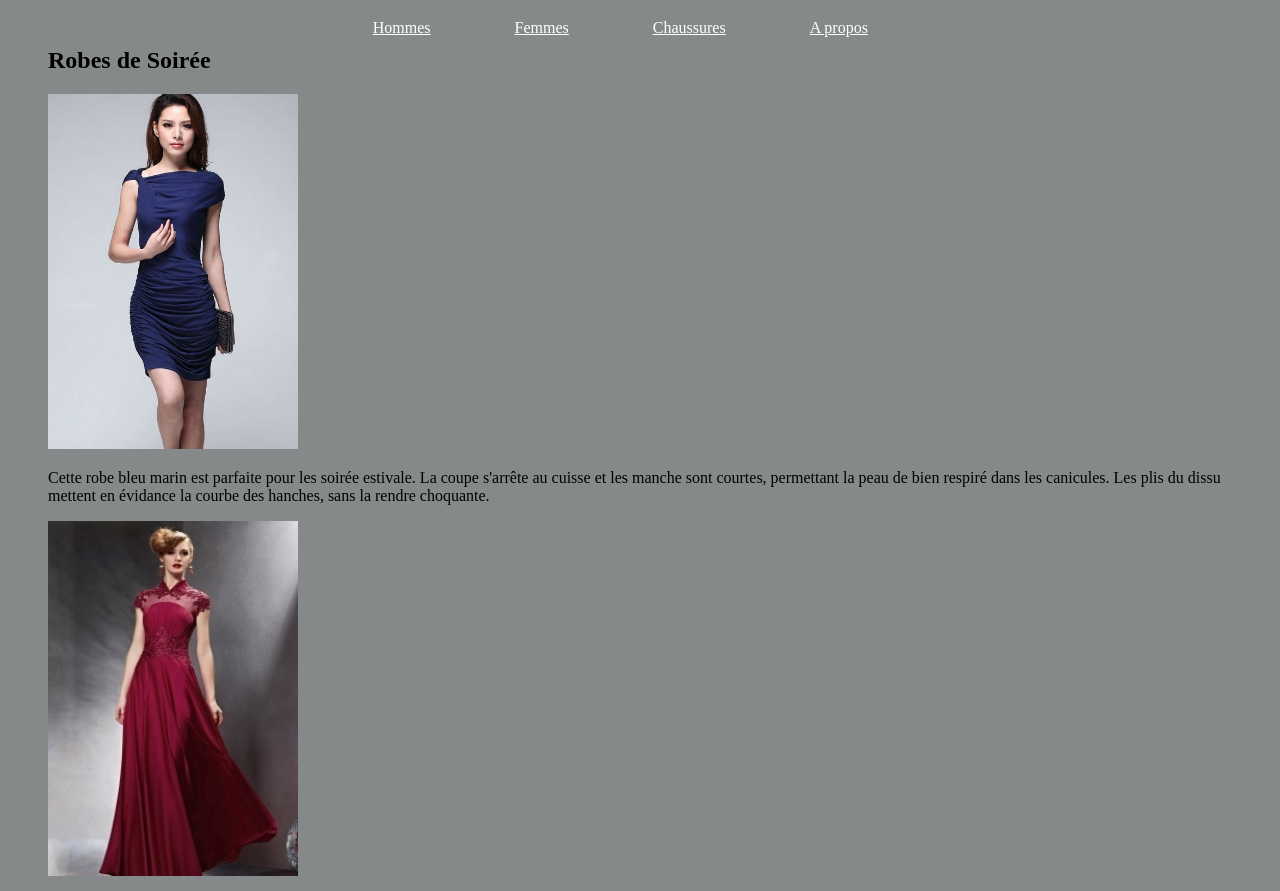
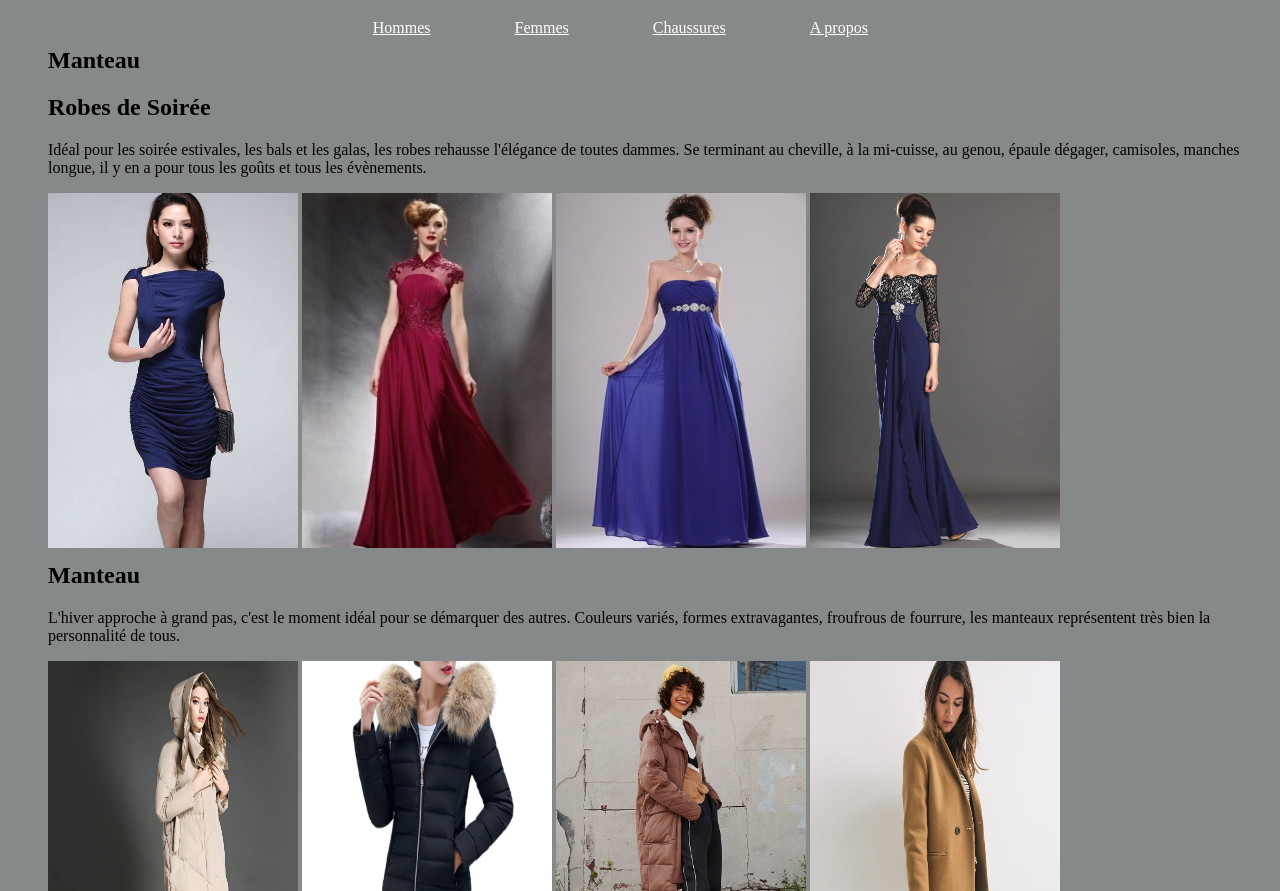
Before and after one commit to JulienChaudron/Informatique, a plain HTML site: page IFT1005/Projet_1/vetement_femme.html in a window 1280 px wide. Shown: the part 61-952 px from the top of the page. Drawn offline with Linux system fonts and the light colour scheme.

Commit message:
avancement femme et début du a_propos.

```diff
--- a/IFT1005/Projet_1/vetement_femme.html
+++ b/IFT1005/Projet_1/vetement_femme.html
@@ -19,27 +19,46 @@
 		</nav>
 
 		<main>
-			<h2>Robes de Soirée</h2>
-			<div class="image_centered">
-				<img src="femme/robe_courte_bleu.jpg" alt="Robe mi-cuisse, bleu marin"  width="250"
-					height="355"></img>
-				<p>Cette robe bleu marin est parfaite pour les soirée
-					estivale. La coupe s'arrête au cuisse et les manche sont courtes,
-					permettant la peau de bien respiré dans les canicules.
-					Les plis du dissu mettent en évidance la courbe des hanches,
-					sans la rendre choquante.</p>
-				<img src="femme/robe_longue_rouge.jpg"  width="250"
-					height="355" alt="Robe longue, rouge"></img>
-				<p></p>
-				<img src="femme/robe_longue_bleu.jpg"  width="250"
-					height="355" alt="Robe longue, rouge"></img>
-				<p></p>
-				<img src="femme/robe_dentelle_bleu.jpg"  width="250"
+			<div class="clothing_cathegories">
+				<h2>Manteau</h2>
+				<div class="image_centered">
+
+			</div>
+			<div class="clothCathegories">
+				<h2>Robes de Soirée</h2>
+				<p>
+					Idéal pour les soirée estivales, les bals et les galas, les robes rehausse
+					l'élégance de toutes dammes. Se terminant au cheville, à la mi-cuisse, au genou,
+					épaule dégager, camisoles, manches longue, il y en a pour tous les goûts
+					et tous les évènements.
+				</p>
+				<img src="femme/robe_soire/robe_courte_bleu.jpg" alt="Robe mi-cuisse, bleu marin"  width="250"
+						height="355"></img>
+				<img src="femme/robe_soire/robe_longue_rouge.jpg"  width="250"
 					height="355" alt="Robe longue, rouge"></img>
 
+				<img src="femme/robe_soire/robe_longue_bleu.jpg"  width="250"
+					height="355" alt="Robe longue, rouge"></img>
+				<img src="femme/robe_soire/robe_dentelle_bleu.jpg"  width="250"
+					height="355" alt="Robe longue, rouge"></img>
 			</div>
+			<div>
+				<h2>Manteau</h2>
+				<p>
+					L'hiver approche à grand pas, c'est le moment idéal pour se démarquer
+					des autres. Couleurs variés, formes extravagantes, froufrous de fourrure,
+					les manteaux représentent très bien la personnalité de tous.
+				</p>
+				<img src="femme/manteau/manteau_long_beige.jpg"  width="250"
+					height="355" alt="Manteau beige au genou avec capuchon"></img>
+				<img src="femme/manteau/manteau_court_noir_fourrure.jpg"  width="250"
+					height="355" alt="Manteau court avec fourrure"></img>
+				<img src="femme/manteau/manteau_long_rose.jpg"  width="250"
+					height="355" alt="Manteau rose au genou"></img>
+				<img src="femme/manteau/manteau_court_beige.jpg"  width="250"
+					height="355" alt="Manteau beige mi-cuisse"></img>
 
-
+			</div>
 
 
 
```
Also changed, not shown: IFT1005/Projet_1/a_propos.html (added, +28 -0 lines), IFT1005/Projet_1/femme/lien_image_femme.txt, IFT1005/Projet_1/femme/manteau/manteau_court_beige.jpg (added), IFT1005/Projet_1/femme/manteau/manteau_court_noir_fourrure.jpg (added), IFT1005/Projet_1/femme/manteau/manteau_long_beige.jpg (added), IFT1005/Projet_1/femme/manteau/manteau_long_rose.jpg (added), IFT1005/Projet_1/femme/robe_soire/robe_courte_bleu.jpg (renamed from IFT1005/Projet_1/femme/robe_courte_bleu.jpg), IFT1005/Projet_1/femme/robe_soire/robe_dentelle_bleu.jpg (renamed from IFT1005/Projet_1/femme/robe_dentelle_bleu.jpg), IFT1005/Projet_1/femme/robe_soire/robe_longue_bleu.jpg (renamed from IFT1005/Projet_1/femme/robe_longue_bleu.jpg), IFT1005/Projet_1/femme/robe_soire/robe_longue_rouge.jpg (renamed from IFT1005/Projet_1/femme/robe_longue_rouge.jpg).
